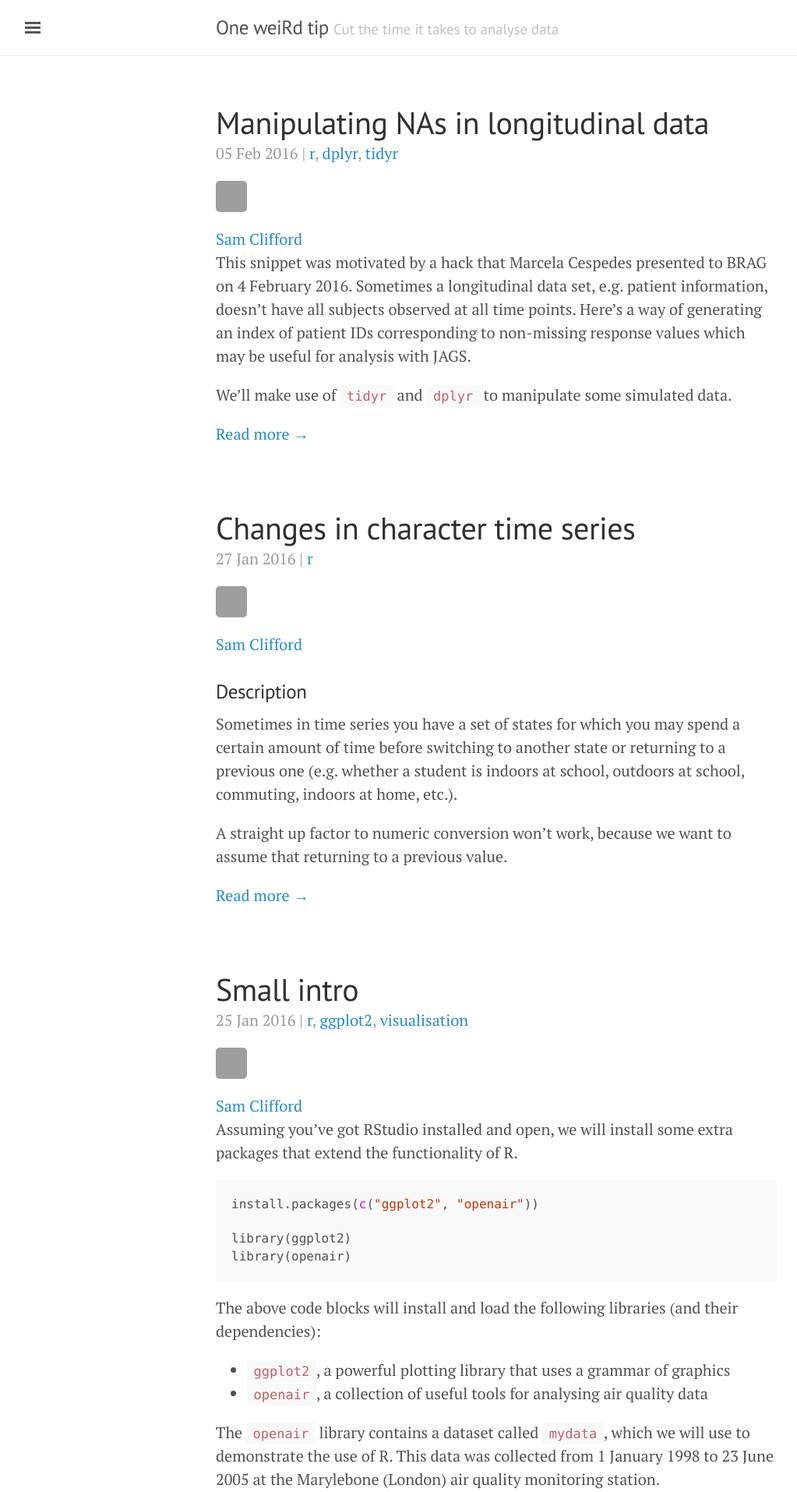
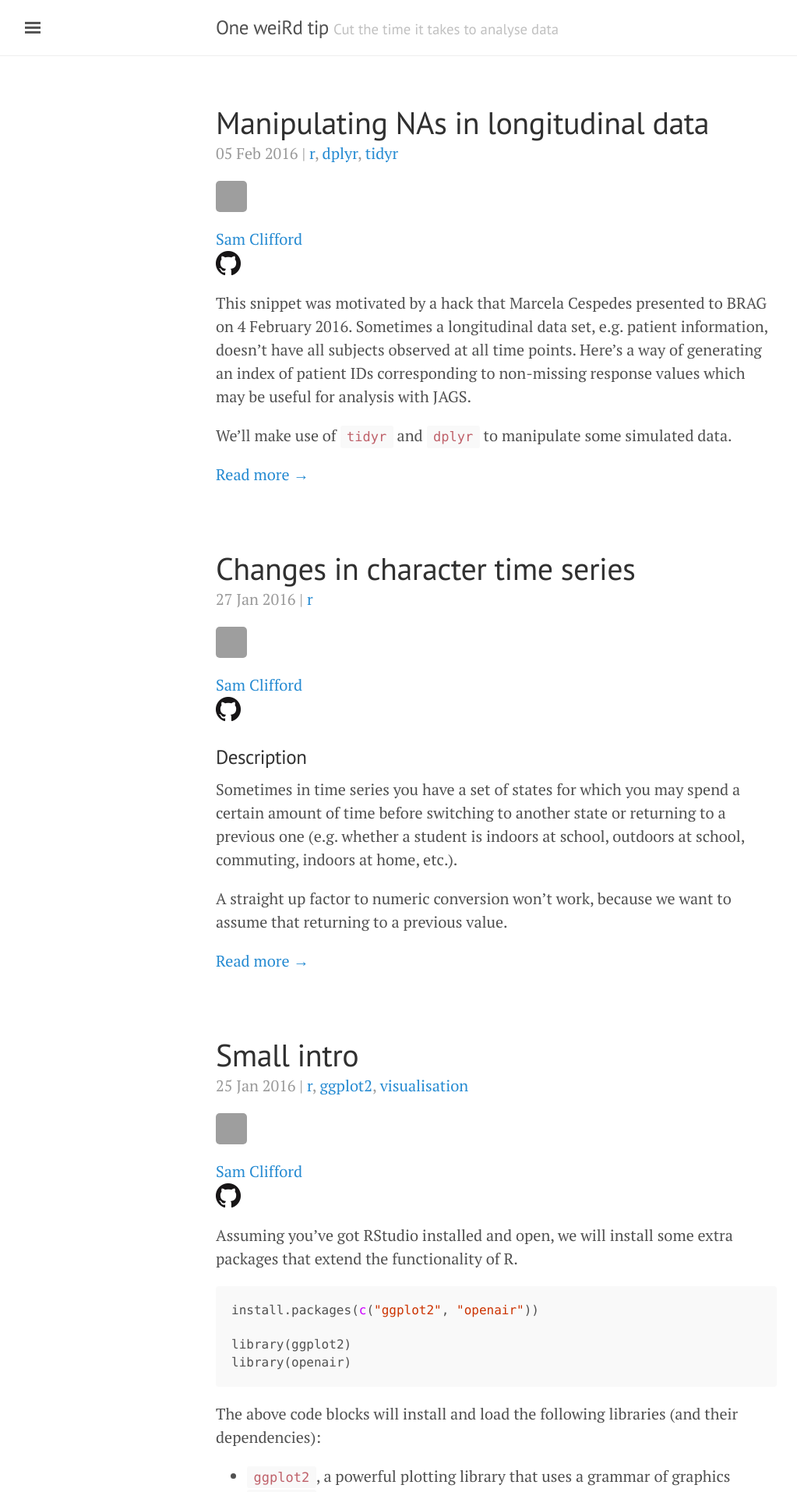
Before and after one commit to bragqut/bragqut.github.io, a Jekyll site: the page built from index.html, in a window 1280 px wide. Shown: the top 1914 px of the page at 78% size, without its empty margins (3-1026 px from the left). Built offline with Jekyll 4.4.1, drawn with Linux system fonts in a browser that asks for light colours; the list of posts is cut into pages by our own code; grey boxes are pictures that could not be loaded.

Commit message:
adding github icon

```diff
--- a/_includes/authorinfo.html
+++ b/_includes/authorinfo.html
@@ -1,4 +1,4 @@
 <div class="meta">
 		<img src="http://www.gravatar.com/avatar/{{ author.gravatar }}?s=40">
-		<span class="author"><a href="{{author.web}}" >{{ author.display_name }}</a></span>
+		<span class="author"><a href="{{author.web}}" >{{ author.display_name }}</a> &nbsp; <a href="https://github.com/{{author.github}}" ><img src="/assets/GitHub-Mark-32px.png"></a> </span>
 </div>
```
Also changed, not shown: assets/GitHub-Mark-32px.png (added).
